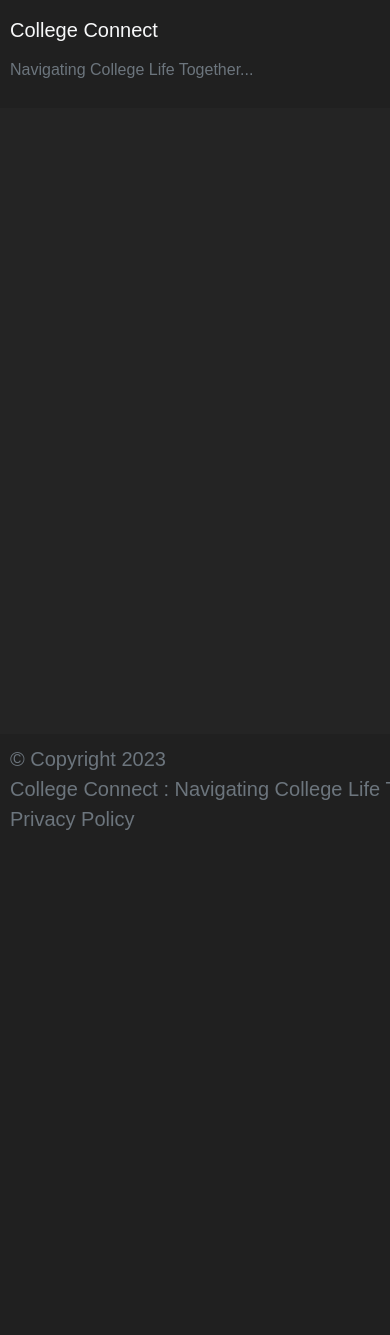
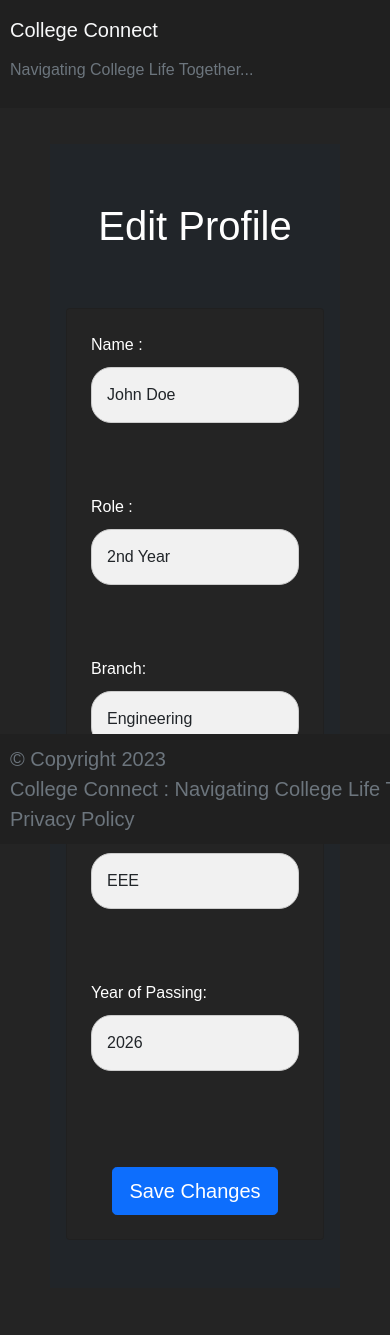
Before and after one commit to adrija-banerjee/Adshre, a Django app: page /account/edit_profile in a window 390 px wide. Shown: the top 1335 px of the page. Before the commit the page ends 830 px from the top, so only its background shows below. Run offline with Django 4.2, Linux system fonts and the light colour scheme; some libraries are stand-ins or nearby versions.

Commit message:
edit-profile added

```diff
--- a/CollegeConnect/templates/account/editprofile.html
+++ b/CollegeConnect/templates/account/editprofile.html
@@ -1,9 +1,59 @@
 {% extends 'base.html' %}
+{% load static %}
 {% block content %}
 
-<div class="container" >
+<!DOCTYPE html>
+<html>
+<head>
+    <link rel="stylesheet" type="text/css" href="edit.css">
+    <!-- Other head content goes here -->
+</head>
+<body>
+    <br>
+    <div class=container>
+    <div class="container-fluid bg-dark text-white py-5 ">
+        <h1 class="text-center mb-5 ">Edit Profile</h1>
+        <div class=" row justify-content-center " >
+            <div class="col-md-8 ">
+                <div class="card bg-charcoal-black text-white p-4 ">
+                    <form method="post" >
+                        <div class="mb-4">
+                            <label for="name" class="form-label"> Name         :</label>
+                            <input type="text" class="form-control form-control-lg" id="name" name="name" value="John Doe">
+                        </div>
+                        <br><br>
+                        <div class="mb-4">
+                            <label for="role" class="form-label"> Role          :</label>
+                            <input type="text" class="form-control form-control-lg" id="role" name="role" value="2nd Year">
+                        </div>
+                        <br><br>
+                        <div class="mb-4">
+                            <label for="branch" class="form-label"> Branch:</label>
+                            <input type="text" class="form-control form-control-lg" id="branch" name="branch" value="Engineering">
+                        </div>
+                        <br><br>
+                        <div class="mb-4">
+                            <label for="department" class="form-label"> Department: </label>
+                            <input type="text" class="form-control form-control-lg" id="department" name="department" value="EEE">
+                        </div>
+                        <br><br>
+                        <div class="mb-4">
+                            <label for="passingYear" class="form-label"> Year of Passing: </label>
+                            <input type="text" class="form-control form-control-lg" id="passingYear" name="passingYear" value="2026">
+                        </div>
+                        <br><br>
+                        <div class="text-center mt-4">
+                            <button type="submit" class="btn btn-primary btn-lg">Save Changes</button>
+                        </div>
+                    </form>
+                </div>
+            </div>
+        </div>
+    </div>
+</div>
+
+</body>
+</html>
 
 
-</div>
-
 {% endblock %}
```
Also changed, not shown: CollegeConnect/static/css/edit.css (added, +36 -0 lines).
